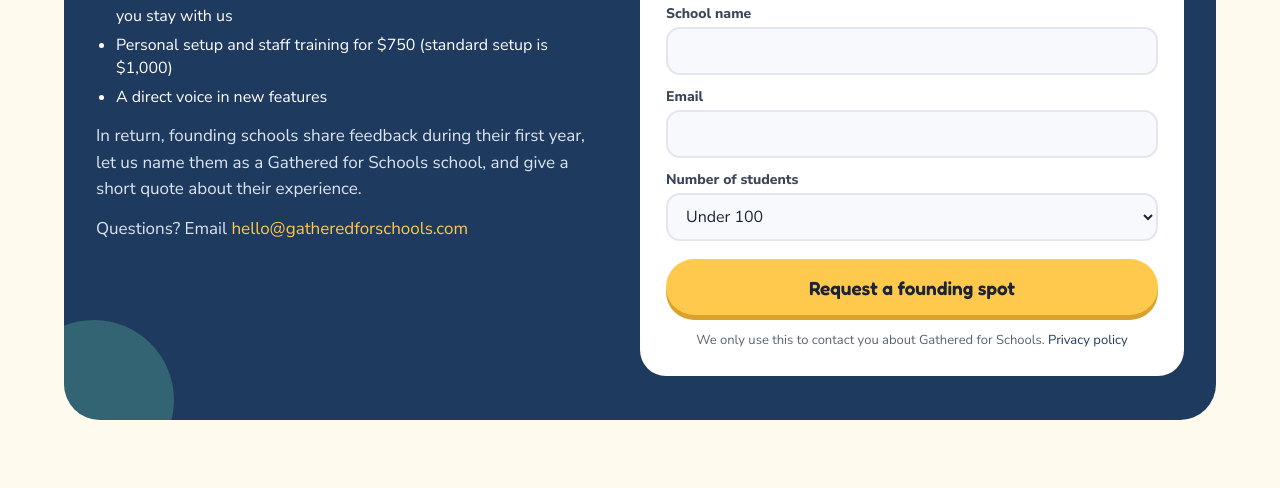
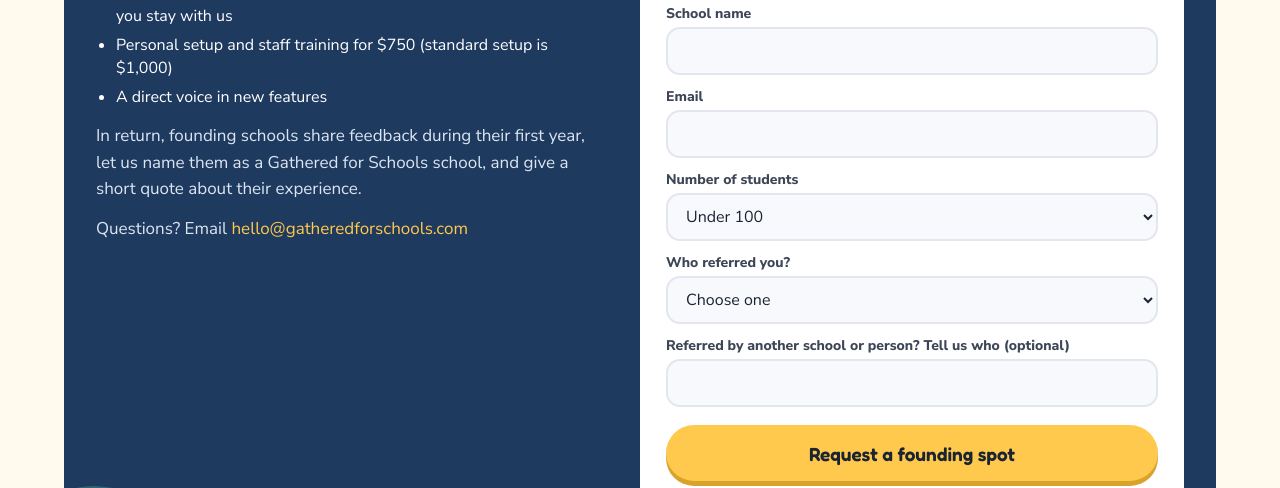
Before and after one commit to gatheredforschools/gatheredforschools-site, a plain HTML site: page index.html in a window 1280 px wide. Shown: the part 2620-3108 px from the top of the page. Drawn offline with Linux system fonts and the light colour scheme.

Commit message:
Add 'Who referred you?' to the founding-school form
Required choice (including 'No one'), plus an optional name field, so referrals from St. Paul and others are recorded. Privacy page lists the new field.

Co-Authored-By: Claude Opus 5.5 <noreply@anthropic.com>
Claude-Session: https://claude.ai/code/session_017akxRugPLj1tR256ad1t7g

```diff
--- a/index.html
+++ b/index.html
@@ -205,6 +205,19 @@
             <option>500 or more</option>
           </select>
         </label>
+        <label>Who referred you?
+          <select name="referred_by" required>
+            <option value="">Choose one</option>
+            <option>St. Paul Lutheran School (Peachtree City, GA)</option>
+            <option>Another school</option>
+            <option>A conference or event</option>
+            <option>Someone else</option>
+            <option>No one, I found you myself</option>
+          </select>
+        </label>
+        <label>Referred by another school or person? Tell us who (optional)
+          <input type="text" name="referred_by_name">
+        </label>
         <p class="form-error" id="form-error" role="alert" hidden></p>
         <button type="submit" class="btn-gold" id="form-submit">Request a founding spot</button>
         <p class="form-note">We only use this to contact you about Gathered for Schools. <a href="privacy.html">Privacy policy</a></p>
@@ -252,6 +265,7 @@
     var email = form.elements.email.value.trim();
     if (!name || !school || !email) { showError('Please fill in your name, school, and email.'); return; }
     if (!/^[^\s@]+@[^\s@]+\.[^\s@]+$/.test(email)) { showError('Please check your email address.'); return; }
+    if (!form.elements.referred_by.value) { showError('Please tell us who referred you, or choose "No one, I found you myself."'); return; }
 
     btn.disabled = true;
     btn.textContent = 'Sending...';
```
Also changed, not shown: privacy.html (+1 -1 lines).
